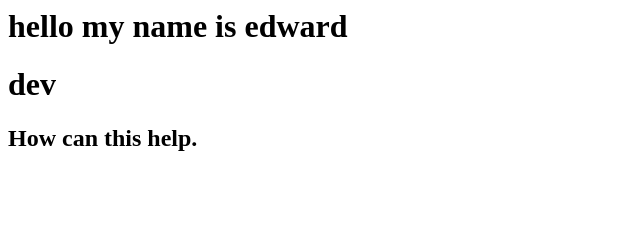
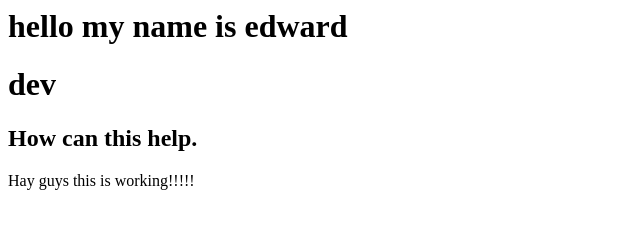
Before and after one commit to githubcratos/test, a plain HTML site: page index.html in a window 1280 px wide. Shown: the whole page, without its empty margins (0-640 px from the left). Drawn offline with Linux system fonts and the light colour scheme.

Commit message:
moving to dev

```diff
--- a/index.html
+++ b/index.html
@@ -1,3 +1,4 @@
 <h1>hello my name is edward</h1>
 <h1>dev</h1>
 <h2>How can this help.</h2>
+<p>Hay guys this is working!!!!!</p>
```
